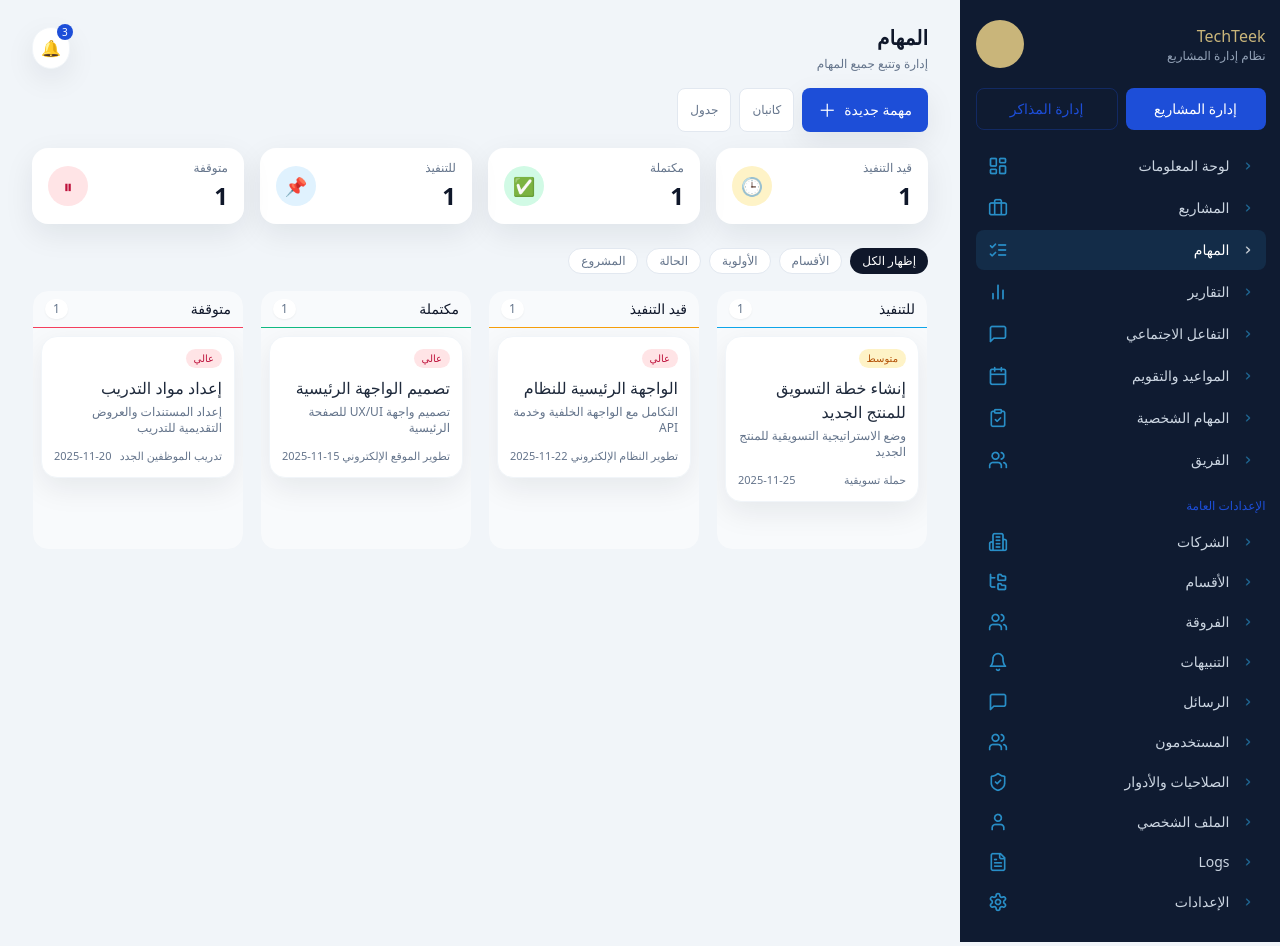
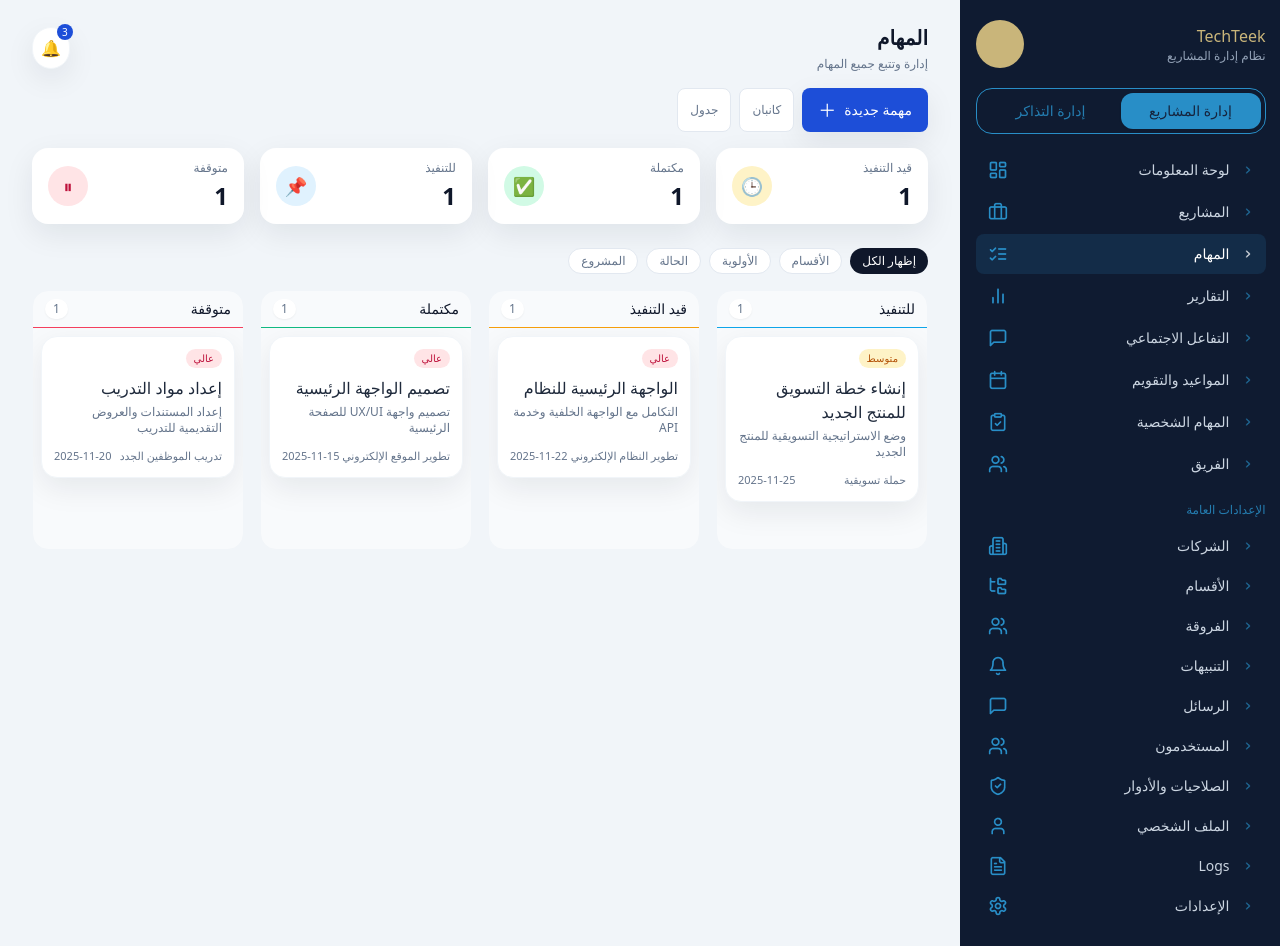
Before and after one commit to CyberMan010/TaskManagement, a React (Vite) app: page / in a window 1280 px wide. Built offline with nearby package versions, Linux system fonts and the light colour scheme.

Commit message:
changing colors

```diff
--- a/src/components/layout/Sidebar.tsx
+++ b/src/components/layout/Sidebar.tsx
@@ -42,12 +42,12 @@ export const Sidebar: React.FC<SidebarProps> = ({ active = "tasks" }) => {
       </div>
 
       {/* Tab Buttons */}
-      <div className="flex gap-2 mb-4">
-        <button className="flex-1 rounded-lg bg-primary text-white px-4 py-2.5 text-sm font-medium">
+      <div className="flex gap-0 mb-4 bg-transparent border border-[#288EC7] rounded-xl p-1">
+        <button className="flex-1 rounded-[12px] bg-[#288EC7] text-[#16243D] px-4 py-2 text-sm font-medium transition-all drop-shadow-sm shadow-sm">
           إدارة المشاريع
         </button>
-        <button className="flex-1 rounded-lg border border-primary/30 text-primary px-4 py-2.5 text-sm font-medium hover:bg-primary/10">
-          إدارة المذاكر
+        <button className="flex-1 rounded-full text-[#288EC7D9] px-4 py-2 text-sm font-medium hover:bg-primary/5 transition-all">
+          إدارة التذاكر
         </button>
       </div>
 
@@ -81,7 +81,7 @@ export const Sidebar: React.FC<SidebarProps> = ({ active = "tasks" }) => {
 
         {/* Settings Section */}
         <div className="pt-4">
-          <p className="pb-2 text-xs text-primary font-medium" style={{ paddingLeft: '12px' }}>الإعدادات العامة</p>
+          <p className="pb-2 text-xs text-[#288EC7D9] font-medium" style={{ paddingLeft: '12px' }}>الإعدادات العامة</p>
           {settingsItems.map(item => (
             <button
               key={item.id}
```
